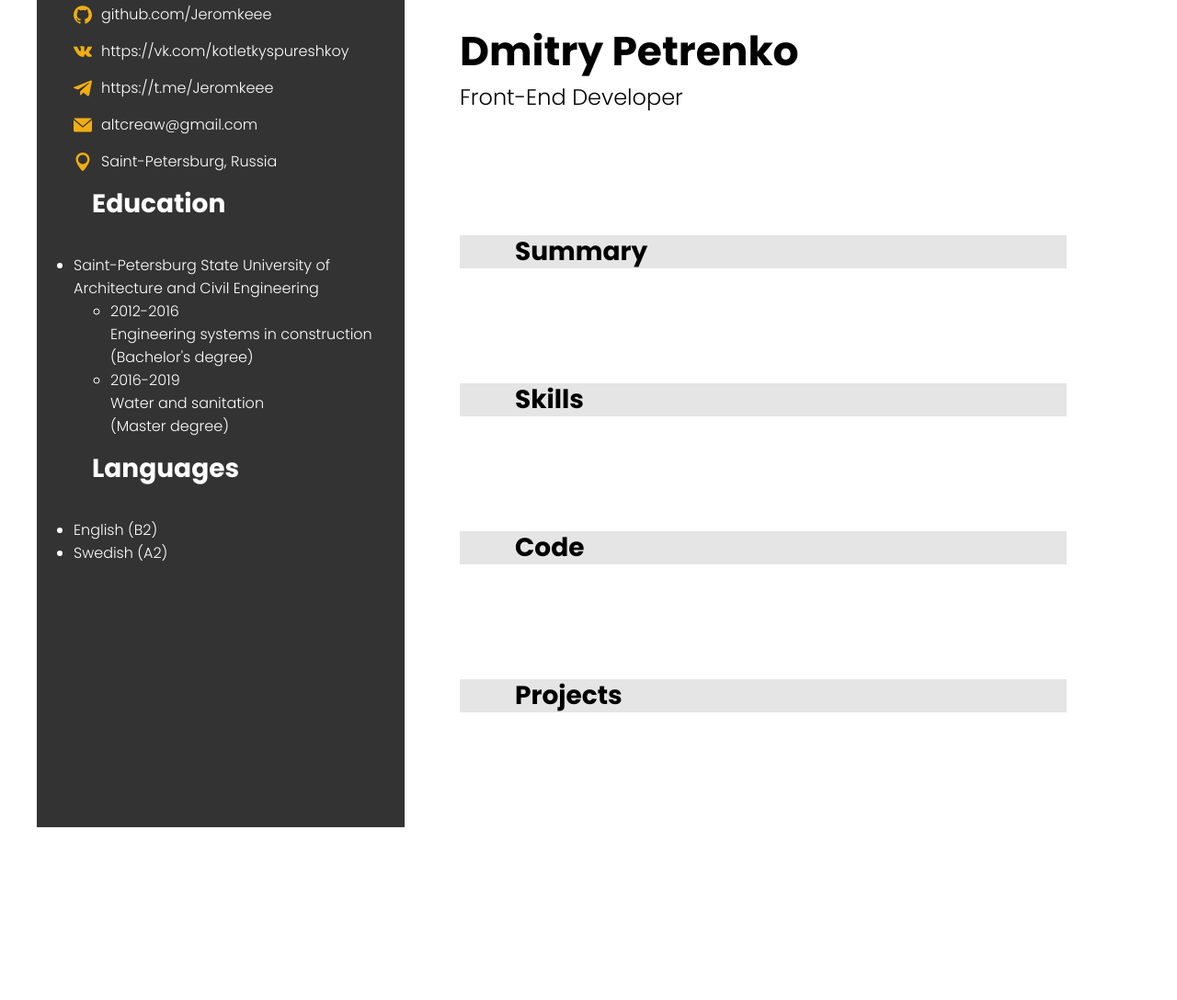
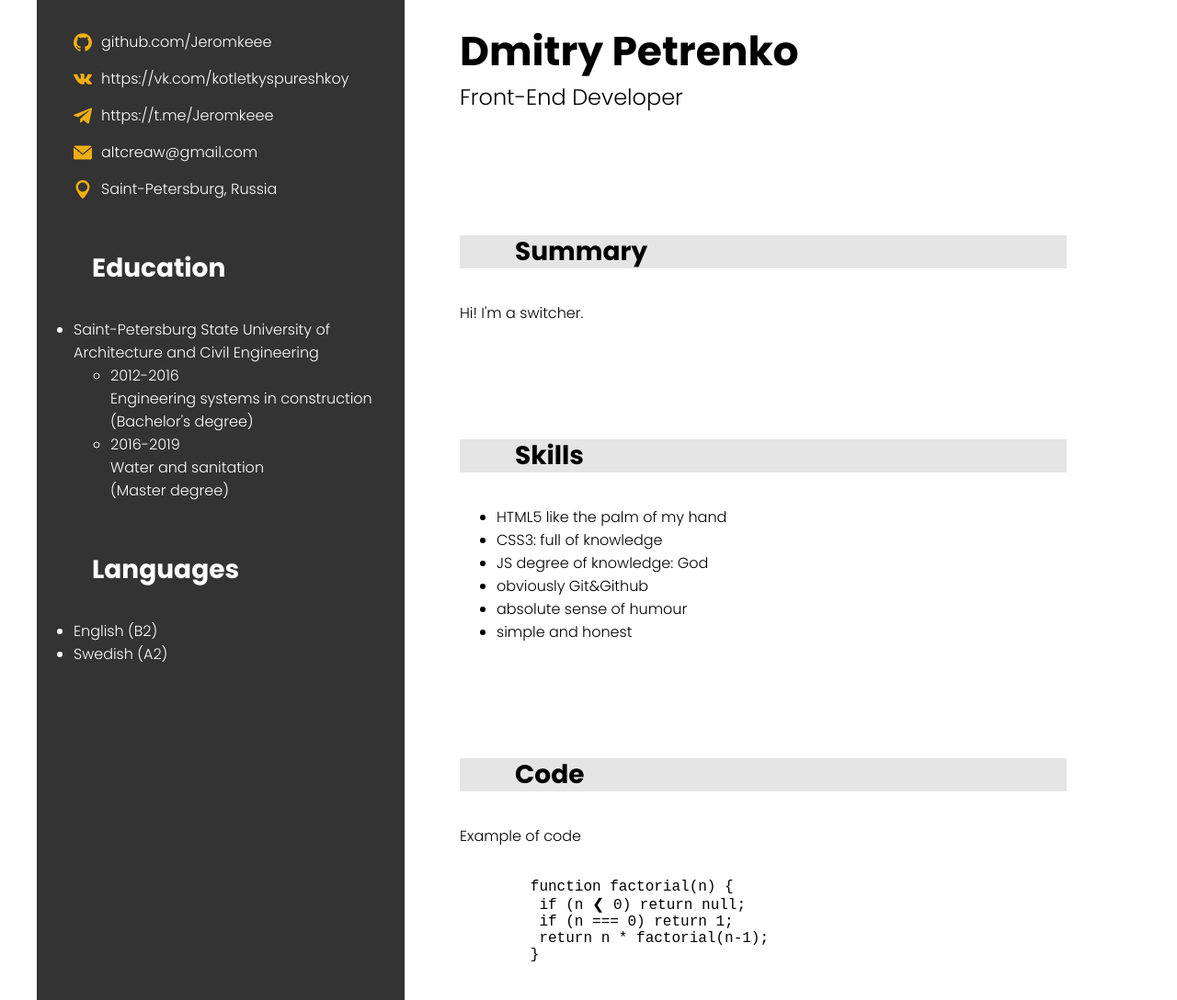
Before and after one commit to Jeromkeee/rsschool-cvstage0, a plain HTML site: page index.html in a window 1280 px wide. Shown: the part 144-1232 px from the top of the page at 92% size. Before the commit the page ends 1044 px from the top, so only its background shows below. Drawn offline with Linux system fonts and the light colour scheme.

Commit message:
feat: update style

```diff
--- a/index.html
+++ b/index.html
@@ -68,7 +68,7 @@
         <section class = "column" id="Education">
             <h2 class = "section-title">Education</h2>
             <ul>
-                <li>Saint-Petersburg State University of Architecture and Civil Engineering
+                <li>Saint-Petersburg State University of Architecture and Civil Engineering</li>
                     <ul>
                         <li>2012-2016 <br />Engineering systems in construction <br />
                         (Bachelor's degree)</li>
@@ -95,14 +95,35 @@
 
             <section class = "section" id="Summary">
                 <h2 class = "section-title">Summary</h2>
+                <p>
+                   Hi! I'm a switcher.
+                </p>
             </section>
 
             <section class = "section" id="Skills">
                 <h2 class = "section-title">Skills</h2>
+                <ul class="skillslist">
+                    <li>HTML5 like the palm of my hand</li>
+                    <li>CSS3: full of knowledge</li>
+                    <li>JS degree of knowledge: God</li>
+                    <li>obviously Git&Github</li>
+                    <li>absolute sense of humour</li>
+                    <li>simple and honest</li>
+                </ul>
             </section>
 
             <section class = "section" id="Code">
                 <h2 class = "section-title">Code</h2>
+                <div class="example">
+                    <p>Example of code</p>
+                    <pre><code>
+        function factorial(n) {
+         if (n &#10094; 0) return null;
+         if (n === 0) return 1;
+         return n * factorial(n-1);
+        }
+                  </code></pre>
+                  </div>
             </section>
 
             <section class = "section" id="Projects">
--- a/style.css
+++ b/style.css
@@ -68,12 +68,14 @@ header {
 }
 .figure {
     margin: 0;
-    padding: 0;
+    padding: 0 0 30px 0;
     width: 100%;
     height: min-content;
     background-color: #333;
 }
-
+.column {
+    padding: 0px 0px 40px 0px;
+}
 
 /* Contact*/
 .contact-block{
```
Also changed, not shown: 2 other files.
